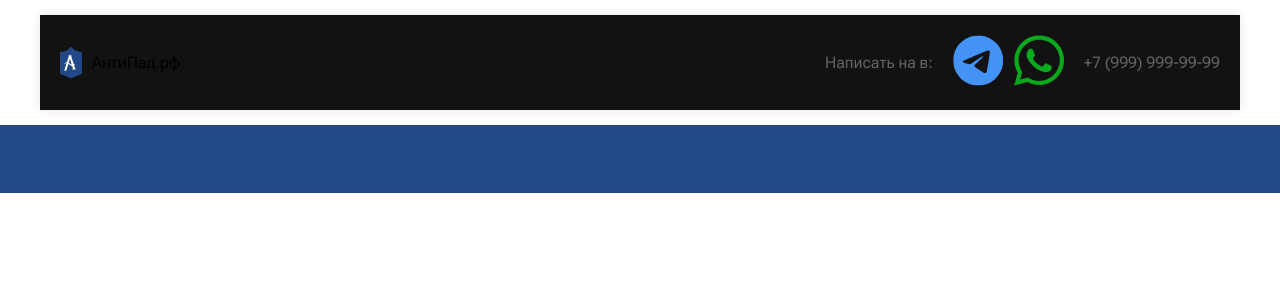
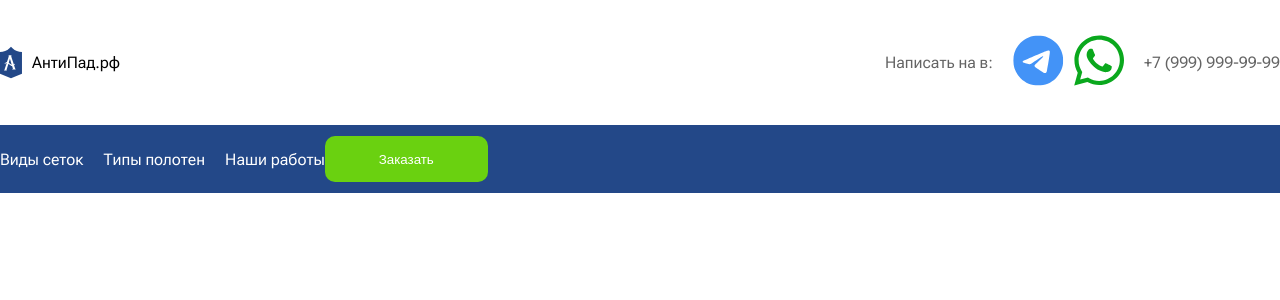
Before and after one commit to Maracash41/moskit, a React (Vite) app in the folder mosquito/: page / in a window 1280 px wide. Shown: the top 300 px of the page. Built offline with nearby package versions, Linux system fonts and the light colour scheme.

Commit message:
feat: add header

```diff
--- a/mosquito/src/components/Header/Header.tsx
+++ b/mosquito/src/components/Header/Header.tsx
@@ -10,7 +10,7 @@ const Header: React.FC = () => {
       <header className={classes.header}>
         <div className={classes.headerContent}>
           <div className={classes.headerTop}>
-            <div className="container">
+            <div className={classes.container}>
               <div className={classes.headerTopContent}>
                 <div className={classes.headerLogo}>
                   <a href="/" className={classes.headerLogoLink}>
@@ -45,7 +45,30 @@ const Header: React.FC = () => {
             </div>
           </div>
           <div className={classes.headerBottom}>
-            <div className={classes.headerBottomContent}></div>
+            <div className={classes.container}>
+              <div className={classes.headerBottomContent}>
+                <nav className={classes.headerMenu}>
+                  <ul className={classes.headerMenuList}>
+                    <li className={classes.headerMenuItem}>
+                      <a href="!#" className={classes.headerMenuLink}>
+                        Виды сеток
+                      </a>
+                    </li>
+                    <li className={classes.headerMenuItem}>
+                      <a href="!#" className={classes.headerMenuLink}>
+                        Типы полотен
+                      </a>
+                    </li>
+                    <li className={classes.headerMenuItem}>
+                      <a href="!#" className={classes.headerMenuLink}>
+                        Наши работы
+                      </a>
+                    </li>
+                  </ul>
+                </nav>
+                <button className={classes.orderBtn}>Заказать</button>
+              </div>
+            </div>
           </div>
         </div>
       </header>
--- a/mosquito/src/components/Header/header.module.css
+++ b/mosquito/src/components/Header/header.module.css
@@ -74,3 +74,30 @@
   height: 68px;
   background-color: var(--primary-color);
 }
+
+.headerBottomContent {
+  display: flex;
+  justify-content: space-between;
+  align-items: center;
+  width: 100%;
+}
+
+.headerMenuList {
+  display: flex;
+  gap: 20px;
+}
+
+.headerMenuLink {
+  color: var(--secondary-color);
+}
+
+.orderBtn {
+  width: 163px;
+  height: 46px;
+  background-color: var(--btn-background);
+  color: var(--secondary-color);
+  border-radius: 10px;
+  outline: none;
+  border: none;
+  cursor: pointer;
+}
--- a/mosquito/src/styles/global.css
+++ b/mosquito/src/styles/global.css
@@ -9,9 +9,15 @@
 }
 
 body {
+  font-family: var(--primary-font);
+}
+
+body,
+ul,
+li,
+p {
   margin: 0;
   padding: 0;
-  font-family: var(--primary-font);
 }
 
 a {
@@ -19,10 +25,11 @@ a {
   color: inherit;
 }
 
+ul {
+  list-style: none;
+}
+
 .container {
   width: 1160px;
   margin: 0 auto;
-  background-color: #131212;
-  padding: 20px;
-  box-shadow: 0 0 10px rgba(0, 0, 0, 0.1);
 }
--- a/mosquito/src/styles/vars.css
+++ b/mosquito/src/styles/vars.css
@@ -5,4 +5,5 @@
   --header-text-color: #646464;
   --background-color: #4393f7;
   --primary-font: "Roboto Flex";
+  --btn-background: #6ad110;
 }
```
